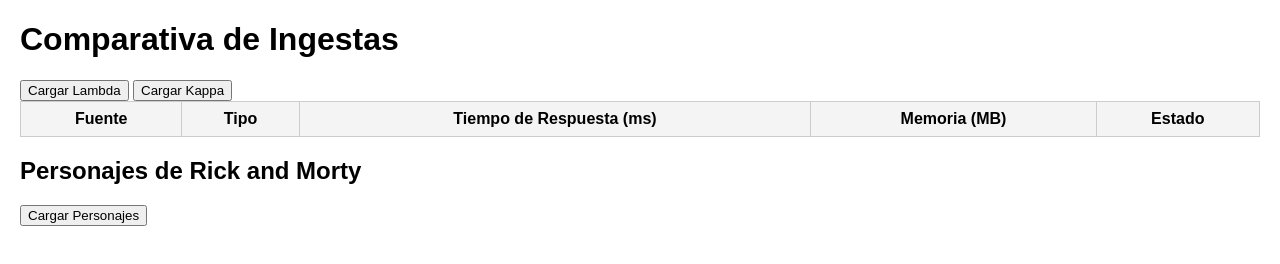
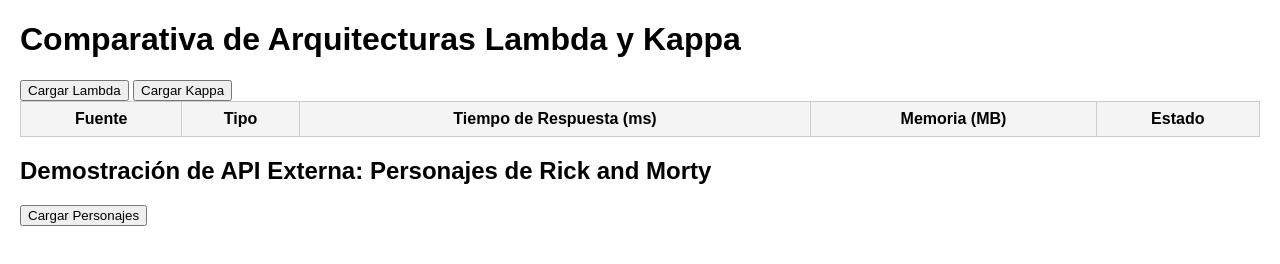
Before and after one commit to Sa-nohe/mi-proyecto-RickMorty, a website: page index.html in a window 1280 px wide. Drawn offline with Linux system fonts and the light colour scheme.

Commit message:
Actualizar proyecto: título formal y sección de Rick and Morty lista para entrega

```diff
--- a/index.html
+++ b/index.html
@@ -18,7 +18,7 @@
 </head>
 <body>
 
-  <h1>Comparativa de Ingestas</h1>
+  <h1>Comparativa de Arquitecturas Lambda y Kappa</h1>
 
   <button onclick="cargarDatos('lambda.json')">Cargar Lambda</button>
   <button onclick="cargarDatos('kappa.json')">Cargar Kappa</button>
@@ -36,7 +36,7 @@
     <tbody></tbody>
   </table>
 
-  <h2>Personajes de Rick and Morty</h2>
+  <h2>Demostración de API Externa: Personajes de Rick and Morty</h2>
   <button onclick="cargarRickAndMorty()">Cargar Personajes</button>
   <div id="rick-morty"></div>
 
```
